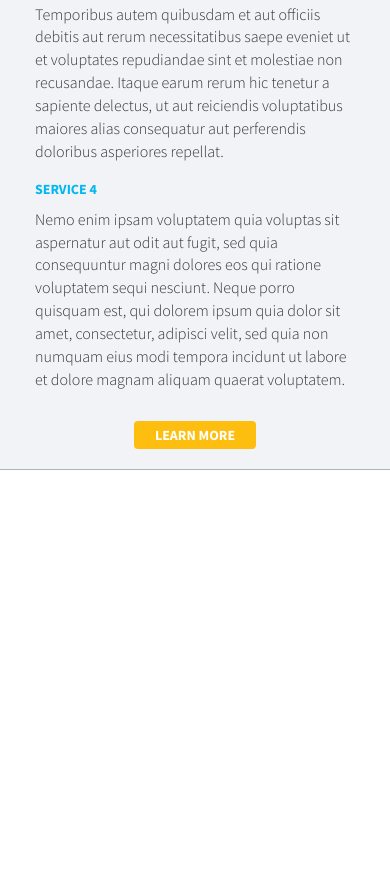
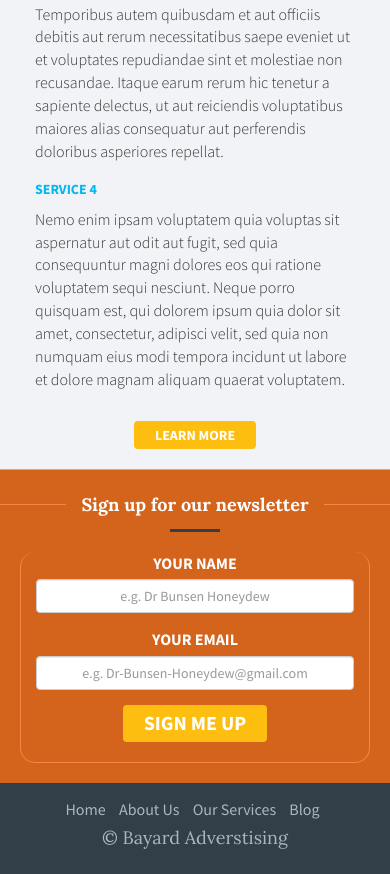
Before and after one commit to elvece/b-mockup, a website: page work/index.html in a window 390 px wide. Shown: the part 1058-1932 px from the top of the page. Before the commit the page ends 1528 px from the top, so only its background shows below. Drawn offline with nearby package versions, Linux system fonts and the light colour scheme.

Commit message:
responsive footer complete

```diff
--- a/work/css/main.css
+++ b/work/css/main.css
@@ -1,12 +1,11 @@
-/* add custom styles */
-
-/*font-family: 'Source Sans Pro', sans-serif;*/
-  /*font-family: 'Lora', serif;*/
-
 
 body {
   padding-top: 70px;
   font-family: 'Source Sans Pro', sans-serif;
+}
+
+body> .container {
+  padding: 70px 15px 0;
 }
 
 h2 {
@@ -21,6 +20,13 @@ h3 {
   color: black;
 }
 
+h4 {
+  font-family: 'Lora', serif;
+  font-weight: bold;
+  color: white;
+  text-align: center;
+}
+
 h5 {
   color: #00b7f1;
 }
@@ -28,6 +34,14 @@ h5 {
 p {
   font-weight: 300;
   font-size: 18px;
+}
+
+hr {
+  background-color: #323e48;
+  color: #323e48;
+  border: #323e48;
+  width: 50px;
+  height: 3px;
 }
 
 .btn {
@@ -75,7 +89,7 @@ p {
 }
 
 .services {
-  padding: 50px 250px 50px 250px;
+  padding: 50px 125px 50px 125px;
   border-bottom: 1.8px solid #aeb5be;
 }
 
@@ -83,8 +97,81 @@ p {
   font-size: 16px;
 }
 
-.back-color{
+.grey-back-color{
   background-color: #f1f3f6;
+}
+
+.orange-back-color{
+  background-color: #d4631c;
+}
+
+label {
+  color: white;
+  font-size: 16px;
+}
+
+.large-font {
+  font-size: 20px;
+}
+
+.fancy {
+  line-height: 0.5;
+  text-align: center;
+}
+
+.fancy span {
+  display: inline-block;
+  position: relative;
+}
+
+.fancy span:before,
+.fancy span:after {
+  content: "";
+  position: absolute;
+  height: 5px;
+  border-bottom: 1px solid #f78546;
+  top: 0;
+  width: 70px;
+}
+
+.fancy span:before {
+  right: 100%;
+  margin-right: 15px;
+}
+
+.fancy span:after {
+  left: 100%;
+  margin-left: 15px;
+}
+
+.fancy-border {
+  border-left: 1px solid #f78546;
+  border-right: 1px solid #f78546;
+  border-bottom: 1px solid #f78546;
+  border-radius: 15px;
+  padding-bottom: 20px;
+}
+
+footer {
+  font-family: 'Lora', serif;
+  background-color: #323e48;
+  color: #aeb5be;
+}
+
+.footer-nav {
+  float: right;
+  font-family: 'Source Sans Pro', sans-serif;
+  font-size: 16px;
+  margin-top: 15px;
+}
+
+.footer-nav a {
+  color: #aeb5be;
+}
+
+.footer-nav a:hover {
+  color: white;
+  text-decoration: none;
 }
 
 /***** MEDIA *****/
@@ -137,6 +224,16 @@ p {
   .services {
     padding: 20px 50px 20px 50px;
   }
+  .footer-brand {
+    float: none;
+    text-align: center;
+    margin-top: 30px;
+  }
+  .footer-nav {
+    float: none;
+    text-align: center;
+    margin-top: -75px;
+  }
 }
 
 /* Extra Small Devices, Phones */
--- a/work/index.html
+++ b/work/index.html
@@ -57,7 +57,7 @@
       </div>
     </section>
 
-    <section class="services back-color">
+    <section class="services grey-back-color">
       <div class="row">
         <div class="row">
           <div class="col-xs-12">
@@ -92,6 +92,57 @@
       </div>
     </section>
 
+    <section class="orange-back-color">
+      <br>
+      <div class="row">
+        <h4 class="fancy"><span>Sign up for our newsletter</span></h4><hr>
+        <div class="col-xs-10 col-xs-offset-1 col-sm-4 col-sm-offset-4 text-center">
+          <div class="row fancy-border">
+            <div class="col-sm-8 col-sm-offset-2">
+              <form>
+                <div class="form-group">
+                  <label class="caps-title" for="user-name">your name</label>
+                  <input type="name" class="form-control text-center" id="user-name" placeholder="e.g. Dr Bunsen Honeydew">
+                </div>
+                <div class="form-group">
+                  <label class="caps-title" for="user-email">your email</label>
+                  <input type="email" class="form-control text-center" id="user-email" placeholder="e.g. Dr-Bunsen-Honeydew@gmail.com">
+                </div>
+                <button type="submit" class="btn caps-title large-font col-sm-12">sign me up</button>
+              </form>
+            </div>
+          </div>
+        </div>
+      </div><br>
+    </section>
+
+    <footer class="footer">
+      <div class="container">
+        <div class="row">
+          <div class="col-xs-12 col-sm-6">
+            <p class="navbar-brand footer-brand" href="#">© Bayard Adverstising</p>
+          </div>
+          <div class="col-xs-12 col-sm-6">
+            <ul class="footer-nav list-inline">
+              <li>
+                <a href="#">Home</a>
+              </li>
+              <li>
+                <a href="#">About Us</a>
+              </li>
+              <li>
+                <a href="#" >Our Services</a>
+              </li>
+              <li>
+                <a href="#">Blog</a>
+              </li>
+            </ul>
+          </div>
+        </div>
+      </div>
+    </footer>
+
+
     <script src="https://code.jquery.com/jquery-2.1.4.min.js"></script>
     <script src="https://maxcdn.bootstrapcdn.com/bootstrap/3.3.5/js/bootstrap.min.js"></script>
     <script type="text/javascript" src="js/main.js"></script>
```
